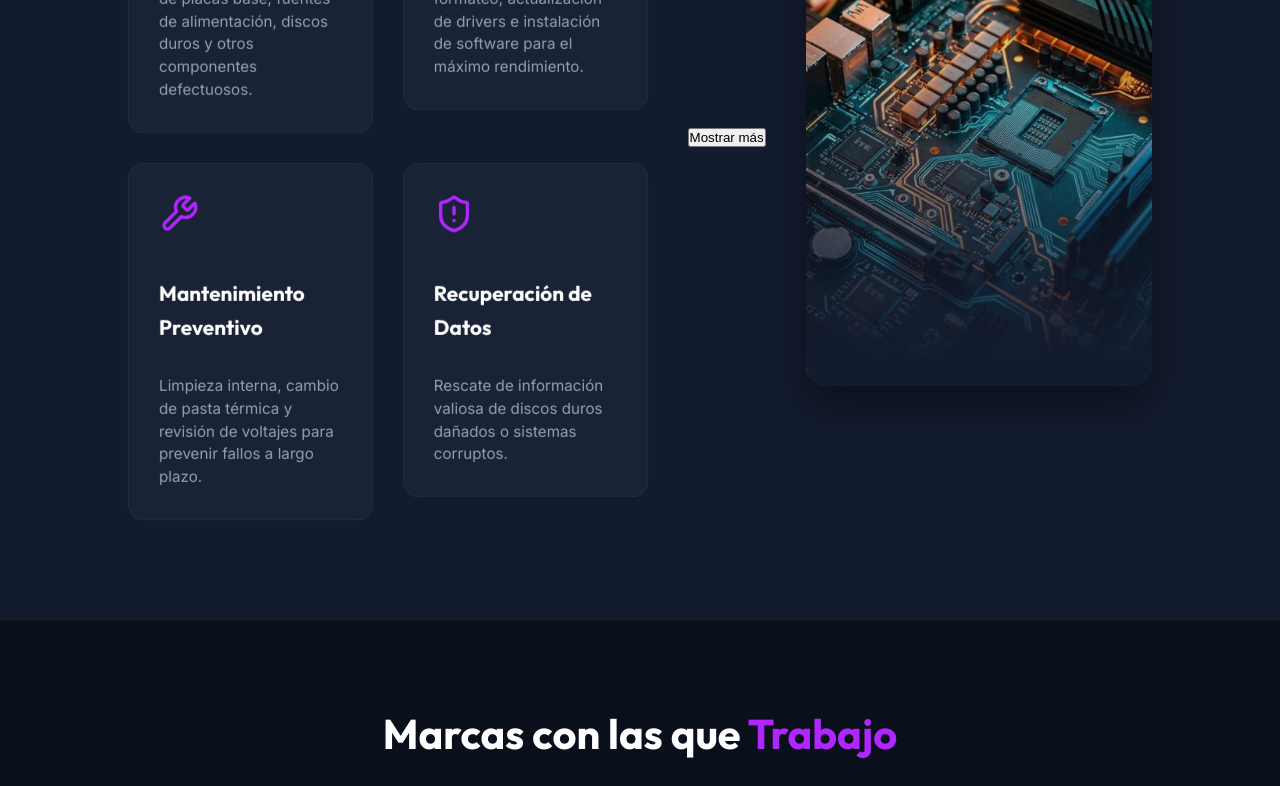
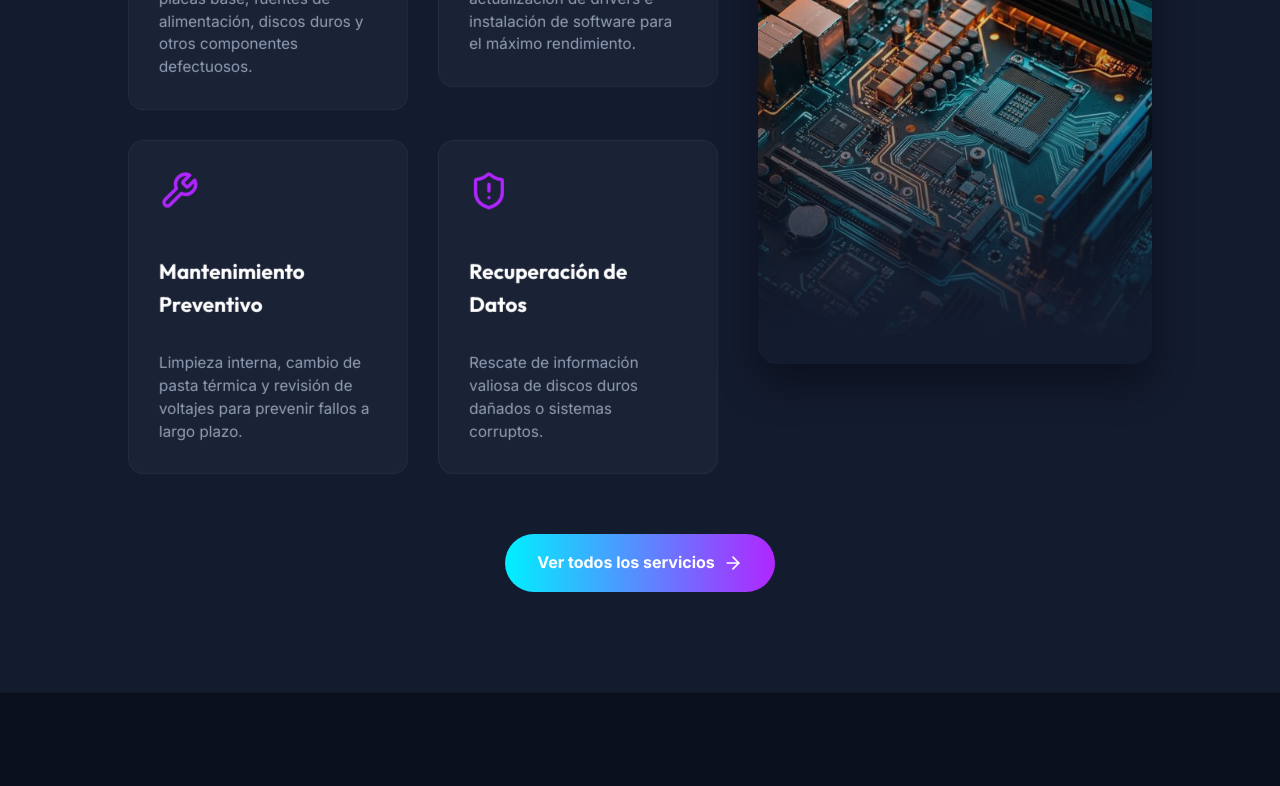
Before and after one commit to andre110500/pcservice, a React (Vite) app: page / in a window 1280 px wide. Shown: the part 1400-2186 px from the top of the page. Built offline with nearby package versions, Linux system fonts and the light colour scheme.

Commit message:
feat: simplify Services component by removing show more/less functionality and add footer link to view all services

```diff
--- a/src/components/Services.jsx
+++ b/src/components/Services.jsx
@@ -1,12 +1,11 @@
-import React, { useState } from 'react';
+import React from 'react';
+import { Link } from 'react-router-dom';
 import './Services.scss';
-import { Cpu, MonitorSmartphone, Wrench, ShieldAlert } from 'lucide-react';
+import { Cpu, MonitorSmartphone, Wrench, ShieldAlert, ArrowRight } from 'lucide-react';
 import services from '../data/services';
 
 const Services = () => {
-    const [showAll, setShowAll] = useState(false);
-
-    const displayed = showAll ? services : services.slice(0, 4);
+    const displayed = services.slice(0, 4);
 
     return (
         <section id="services" className="services-section">
@@ -33,18 +32,16 @@ const Services = () => {
                         </div>
                     ))}
                 </div>
-                <div className="services-controls">
-                    {!showAll && services.length > 4 && (
-                        <button className="btn-show-more" onClick={() => setShowAll(true)}>Mostrar más</button>
-                    )}
-                    {showAll && (
-                        <button className="btn-show-more" onClick={() => setShowAll(false)}>Mostrar menos</button>
-                    )}
-                </div>
                 <div className="services-image">
                     <img src="/service.png" alt="Placa Base y Hardware" />
                     <div className="overlay"></div>
                 </div>
+            </div>
+
+            <div className="services-footer">
+                <Link to="/servicios" className="btn btn-primary">
+                    Ver todos los servicios <ArrowRight size={20} />
+                </Link>
             </div>
         </section>
     );
--- a/src/components/Services.scss
+++ b/src/components/Services.scss
@@ -138,6 +138,39 @@
             background: linear-gradient(to top, var(--bg-secondary) 5%, transparent 80%);
         }
     }
+
+    .services-footer {
+        display: flex;
+        justify-content: center;
+        margin-top: 60px;
+
+        .btn {
+            display: flex;
+            align-items: center;
+            gap: 0.5rem;
+            padding: 1rem 2rem;
+            border-radius: 50px;
+            font-weight: 600;
+            transition: transform 0.3s ease, box-shadow 0.3s ease;
+            cursor: pointer;
+            border: none;
+            font-size: 1rem;
+            text-decoration: none;
+
+            &:hover {
+                transform: translateY(-2px);
+            }
+        }
+
+        .btn-primary {
+            background: linear-gradient(90deg, var(--color-cyan), var(--color-purple));
+            color: white;
+
+            &:hover {
+                box-shadow: 0 10px 25px rgba(0, 240, 255, 0.3);
+            }
+        }
+    }
 }
 
 @media (max-width: 968px) {
@@ -207,6 +240,15 @@
             width: 100%;
             height: 300px;
         }
+
+        .services-footer {
+            margin-top: 40px;
+
+            .btn {
+                padding: 0.875rem 1.5rem;
+                font-size: 0.95rem;
+            }
+        }
     }
 }
 
```
